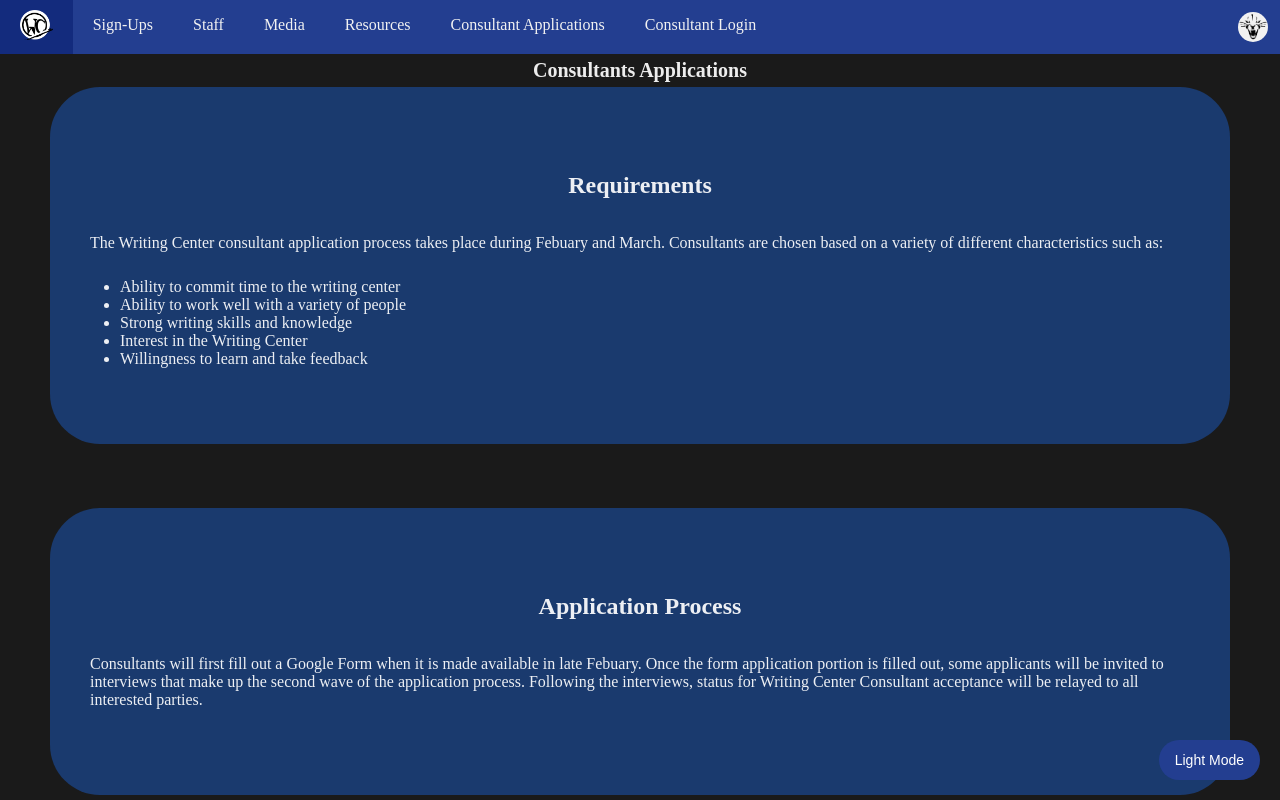
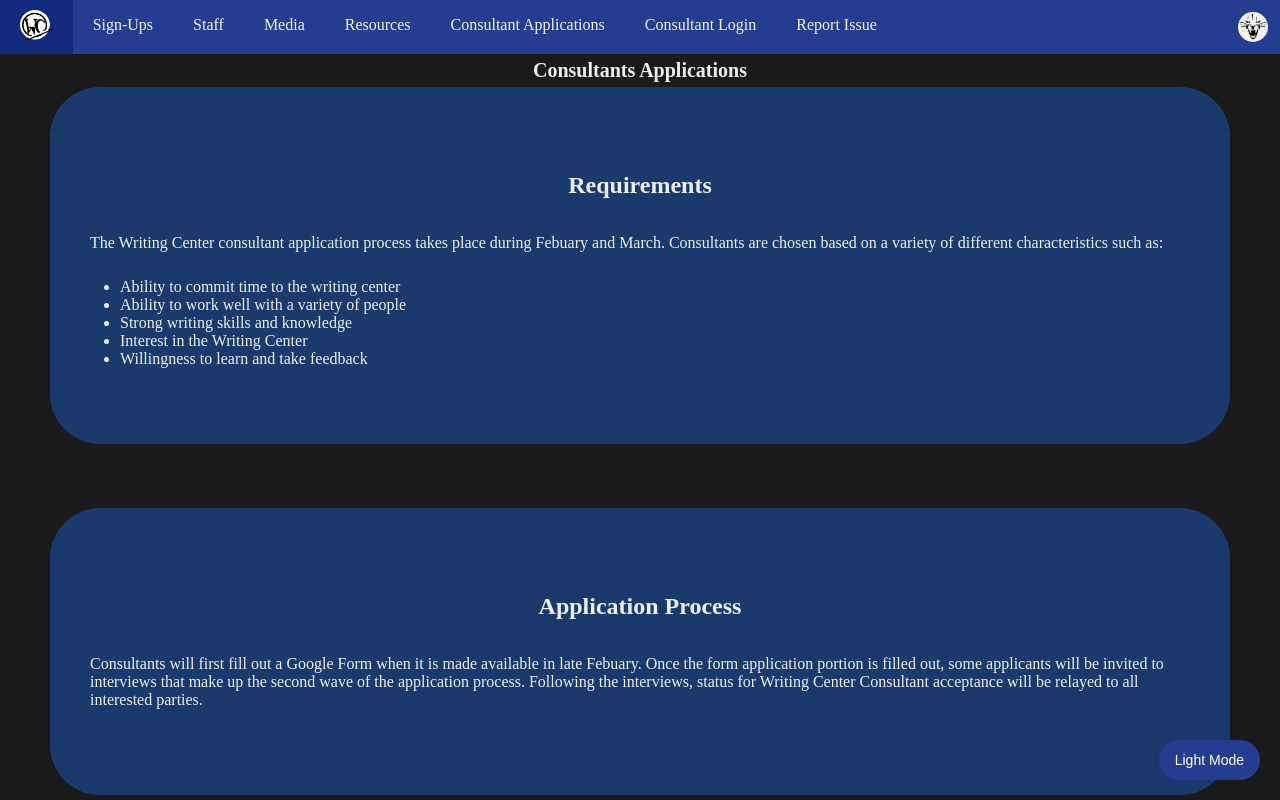
Before and after one commit to citdrhs/drwc, a plain HTML site: page applications.html in a window 1280 px wide. Shown: the top 800 px of the page. Drawn offline with Linux system fonts and the light colour scheme.

Commit message:
add link to bugzilla

```diff
--- a/applications.html
+++ b/applications.html
@@ -19,6 +19,7 @@
     <a href="./resources.html"> Resources </a>
     <a href="./applications.html"> Consultant Applications </a>
     <a href="./login.html">Consultant Login</a>
+    <a href="https://bugs.drhscit.org/" target="_blank">Report Issue</a>
     <a id="drhslogo_link" href="https://deeprun.henricoschools.us/"> <img alt="Deep Run High School logo" id="drhslogo" src="./Images/drhslogo.png"> </a>
    <!-- <a href="./admin.html"> Admin </a> -->
   </nav>
```
Also changed, not shown: consultant-dashboard.html (+1 -0 lines), consultant-form.html (+1 -0 lines), consultant-login.html (+1 -0 lines), consultants.html (+1 -0 lines), index.html (+1 -0 lines), login.html (+1 -0 lines), media.html (+1 -0 lines), resources.html (+1 -0 lines), signups.html (+1 -0 lines).
